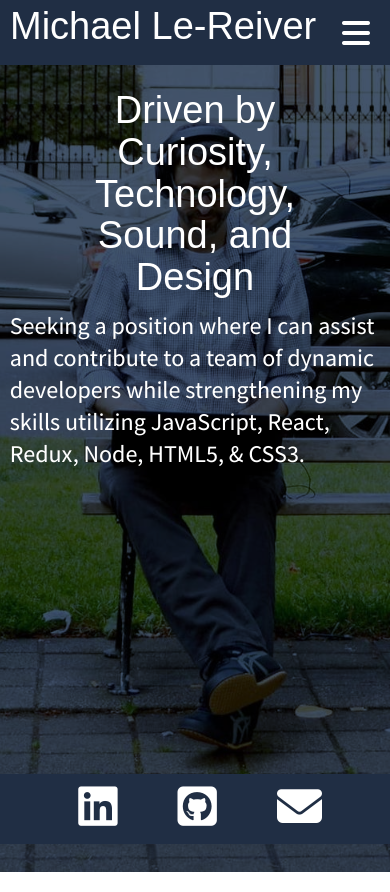
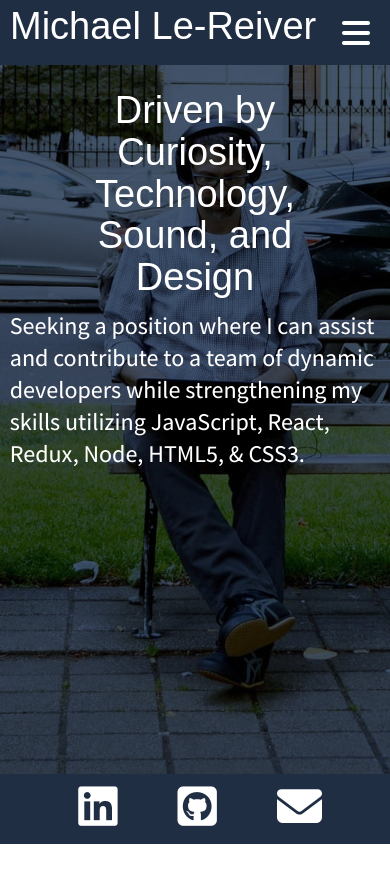
Before and after one commit to LeReiver/new-portfolio, a React (Create React App) app: page /about in a window 390 px wide. After the commit the page ends 844 px from the top, so only its background shows below. Built offline with nearby package versions, Linux system fonts and the light colour scheme; a web font is replaced by a local one.

Commit message:
minor updates to about page background image size

```diff
--- a/src/components/about/about.css
+++ b/src/components/about/about.css
@@ -1,5 +1,5 @@
 section {
-  height: 98vh;
+  height: 90vh;
 }
 
 .about-title {
@@ -63,7 +63,7 @@ p.p2.left.about {
 
   #about {
     margin-top: -360px;
-    margin-bottom: 20px;
+    /* margin-bottom: 20px; */
     background-position: top right;
   }
 }
@@ -72,10 +72,10 @@ p.p2.left.about {
 
 @media only screen and (max-width: 550px) {
 
-section {
-  height: 95vh;
-  padding-bottom: 30px;
-}
+  section {
+    /* height: 95vh; */
+    /* padding-bottom: 30px; */
+  }
 
   p, p.p2,
   .about-title {
--- a/src/components/about/about.js
+++ b/src/components/about/about.js
@@ -4,7 +4,9 @@ import './about.css';
 export default class About extends Component {
   render() {
     return (
-      <section role="complementary" id="about">
+      <section role="complementary" id="about"
+        //  style ={ { backgroundImage: "url('../../images/hero4.jpg')"}}
+         >
         <h1 className="about-title">Driven by Curiosity, Technology, Sound, and Design</h1>
           <p className="p2 left about">Seeking a position where I can assist and contribute to a team of dynamic developers while strengthening my skills utilizing JavaScript, React, Redux, Node, HTML5, &amp; CSS3.
           </p>
```
